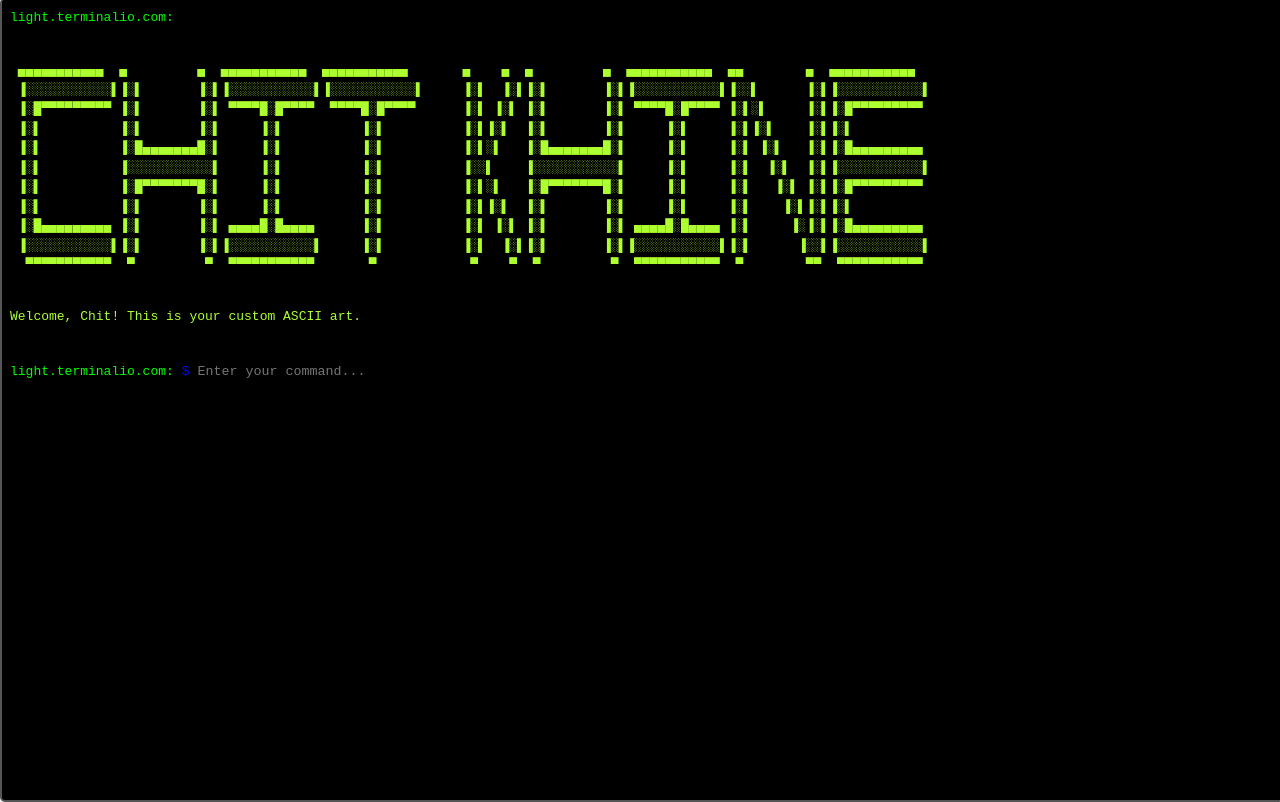
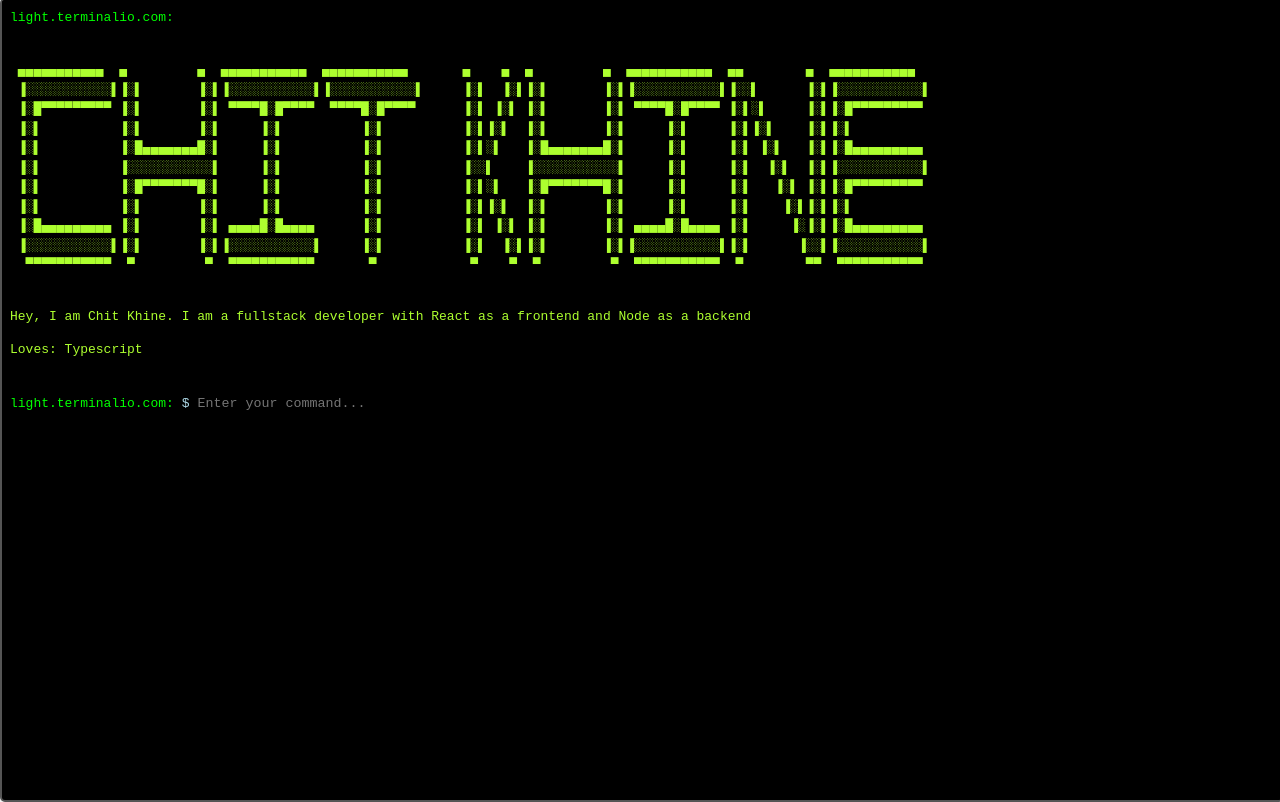
Before and after one commit to landlight/react-terminalio, a React (Create React App) app: page / in a window 1280 px wide. Built offline with nearby package versions, Linux system fonts and the light colour scheme.

Commit message:
:recycle: refactor colors

```diff
--- a/src/CommandOutput.tsx
+++ b/src/CommandOutput.tsx
@@ -1,11 +1,16 @@
 import React, { ReactNode } from "react";
 
 interface CommandOutputProps {
+  command: string;
   type: "input" | "output";
   content: ReactNode;
 }
 
-const CommandOutput: React.FC<CommandOutputProps> = ({ type, content }) => {
+const CommandOutput: React.FC<CommandOutputProps> = ({
+  command,
+  type,
+  content,
+}) => {
   const isInput = type === "input";
 
   return (
@@ -23,6 +28,9 @@ const CommandOutput: React.FC<CommandOutputProps> = ({ type, content }) => {
       }}
     >
       light.terminalio.com:{" "}
+      {command !== "null" && (
+        <span style={{ color: "lightblue" }}>${command}</span>
+      )}{" "}
       <span
         className={isInput ? "input" : "output"}
         style={{ marginLeft: "5px" }}
--- /dev/null
+++ b/src/Commands/Help.tsx
@@ -0,0 +1,26 @@
+import React from "react";
+
+interface Command {
+  command: string;
+  description: string;
+}
+
+const Help: React.FC = () => {
+  const commands: Command[] = [
+    { command: "about", description: "About me" },
+    // Add more commands as needed
+  ];
+
+  return (
+    <div>
+      {commands.map((command) => (
+        <div key={command.command}>
+          <p>{command.command}</p>
+          <p>{command.description}</p>
+        </div>
+      ))}
+    </div>
+  );
+};
+
+export default Help;
--- a/src/Commands/Welcome.tsx
+++ b/src/Commands/Welcome.tsx
@@ -14,10 +14,14 @@ const WelcomeCommand = () => {
  ▐░█▄▄▄▄▄▄▄▄▄ ▐░▌       ▐░▌ ▄▄▄▄█░█▄▄▄▄      ▐░▌          ▐░▌ ▐░▌ ▐░▌       ▐░▌ ▄▄▄▄█░█▄▄▄▄ ▐░▌     ▐░▐░▌▐░█▄▄▄▄▄▄▄▄▄
  ▐░░░░░░░░░░░▌▐░▌       ▐░▌▐░░░░░░░░░░░▌     ▐░▌          ▐░▌  ▐░▌▐░▌       ▐░▌▐░░░░░░░░░░░▌▐░▌      ▐░░▌▐░░░░░░░░░░░▌
   ▀▀▀▀▀▀▀▀▀▀▀  ▀         ▀  ▀▀▀▀▀▀▀▀▀▀▀       ▀            ▀    ▀  ▀         ▀  ▀▀▀▀▀▀▀▀▀▀▀  ▀        ▀▀  ▀▀▀▀▀▀▀▀▀▀▀
-          `}
+         `}
       </pre>
       <div>
-        <p>Welcome, Chit! This is your custom ASCII art.</p>
+        <p>
+          Hey, I am Chit Khine. I am a fullstack developer with React as a
+          frontend and Node as a backend
+        </p>
+        <p>Loves: Typescript</p>
       </div>
     </div>
   );
--- a/src/Terminal.tsx
+++ b/src/Terminal.tsx
@@ -2,8 +2,10 @@ import React, { ReactNode, useState } from "react";
 import CommandOutput from "./CommandOutput";
 import "./Terminal.css";
 import WelcomeCommand from "./Commands/Welcome";
+import Help from "./Commands/Help";
 
 interface Output {
+  command: string;
   type: "input" | "output";
   children: React.ReactNode;
 }
@@ -11,7 +13,7 @@ interface Output {
 const Terminal: React.FC = () => {
   const [input, setInput] = useState<string>("");
   const initialOutput: Output[] = [
-    { type: "output", children: <WelcomeCommand /> },
+    { command: "null", type: "output", children: <WelcomeCommand /> },
   ];
   const [outputs, setOutputs] = useState<Output[]>(initialOutput);
 
@@ -29,12 +31,10 @@ const Terminal: React.FC = () => {
     if (input.trim() !== "") {
       const newOutputs: Output[] = [
         ...outputs,
-        { type: "input", children: `> ${input}` },
+        { command: input, type: "input", children: `> ${input}` },
       ];
       setOutputs(newOutputs);
-
       handleCommand(input);
-
       setInput("");
     }
   };
@@ -51,36 +51,43 @@ const Terminal: React.FC = () => {
 
     switch (command.toLowerCase()) {
       case "welcome":
-        addOutput(<WelcomeCommand />);
+        addOutput(command, <WelcomeCommand />);
         break;
       case "help":
+        addOutput(command, <Help />);
+        break;
+      case "about":
         addOutput(
-          "Available commands: about, skills, projects, contact, clear"
+          command,
+          "Hi! I am Chit Khine. Welcome to my terminal portfolio."
         );
         break;
-      case "about":
-        addOutput("Hi! I am Chit Khine. Welcome to my terminal portfolio.");
-        break;
       case "skills":
-        addOutput("Skills: HTML, CSS, JavaScript, React, Node.js, etc.");
+        addOutput(
+          command,
+          "Skills: HTML, CSS, JavaScript, React, Node.js, etc."
+        );
         break;
       case "projects":
-        addOutput("Projects: List your projects here.");
+        addOutput(command, "Projects: List your projects here.");
         break;
       case "contact":
-        addOutput("Contact me at: your.email@example.com");
+        addOutput(command, "Contact me at: your.email@example.com");
         break;
       case "clear":
         clearOutput();
         break;
       default:
-        addOutput(`Command not found: ${command}`);
+        addOutput(command, `Command not found: ${command}`);
         break;
     }
   };
 
-  const addOutput = (children: ReactNode | string) => {
-    const newOutputs: Output[] = [...outputs, { type: "output", children }];
+  const addOutput = (command: string, children: ReactNode | string) => {
+    const newOutputs: Output[] = [
+      ...outputs,
+      { command: command, type: "output", children },
+    ];
     setOutputs(newOutputs);
   };
 
@@ -98,22 +105,23 @@ const Terminal: React.FC = () => {
           key={index}
           type={output.type}
           content={output.children}
+          command={output.command}
         />
       ))}
       <div
         style={{
           backgroundColor: "#000",
-          color: "#0F0", // Different colors for input and output
+          color: "#0F0",
           border: "none",
           outline: "none",
           width: "100%",
           padding: "0.5rem",
           boxSizing: "border-box",
           fontFamily: "monospace",
-          whiteSpace: "nowrap", // Prevent line break
+          whiteSpace: "nowrap",
         }}
       >
-        light.terminalio.com: <span style={{ color: "blue" }}>{"$"}</span>
+        light.terminalio.com: <span style={{ color: "lightblue" }}>{"$"}</span>
         <input
           type="text"
           placeholder="Enter your command..."
@@ -122,7 +130,7 @@ const Terminal: React.FC = () => {
           onKeyUp={handleEnter}
           style={{
             backgroundColor: "#000",
-            color: "blue",
+            color: "lightblue",
             border: "none",
             outline: "none",
             width: "100%",
```
